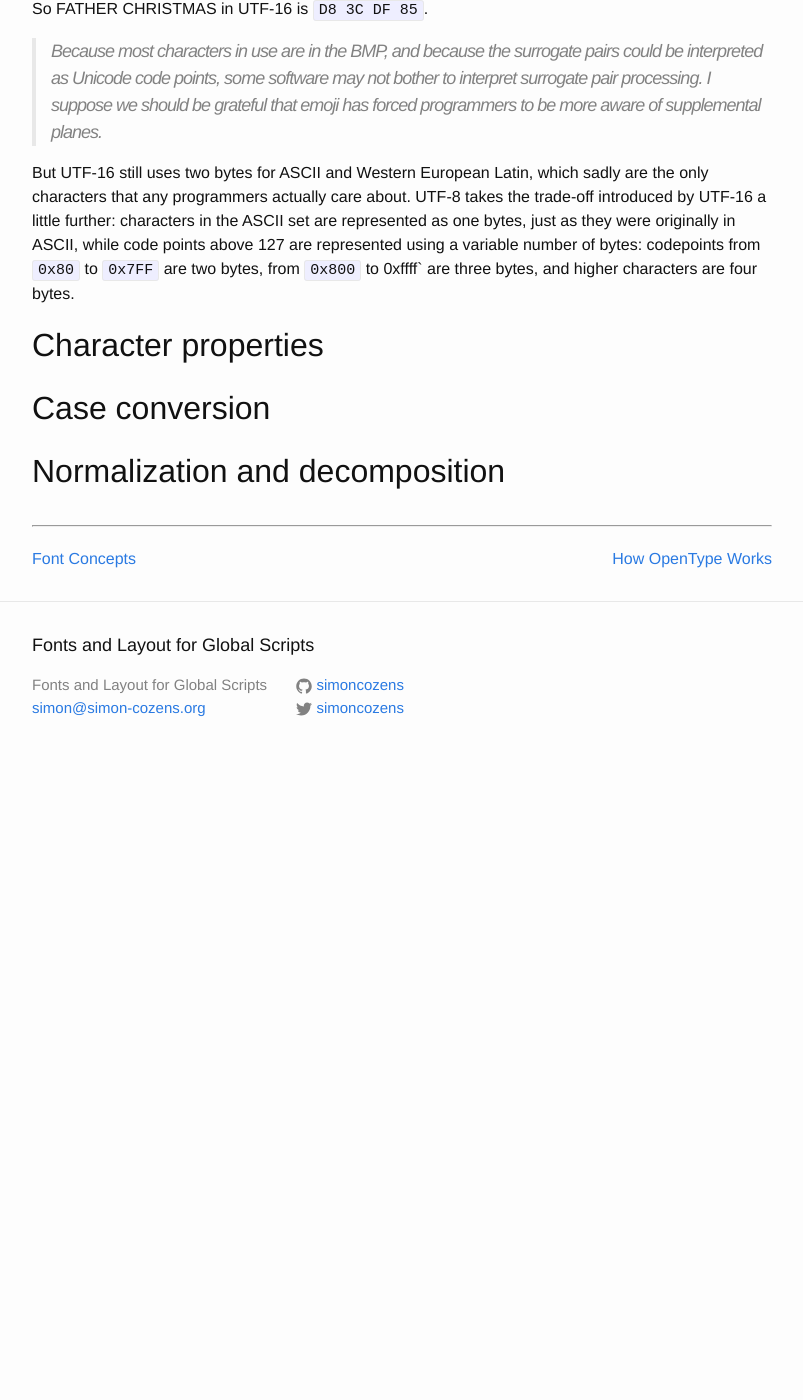
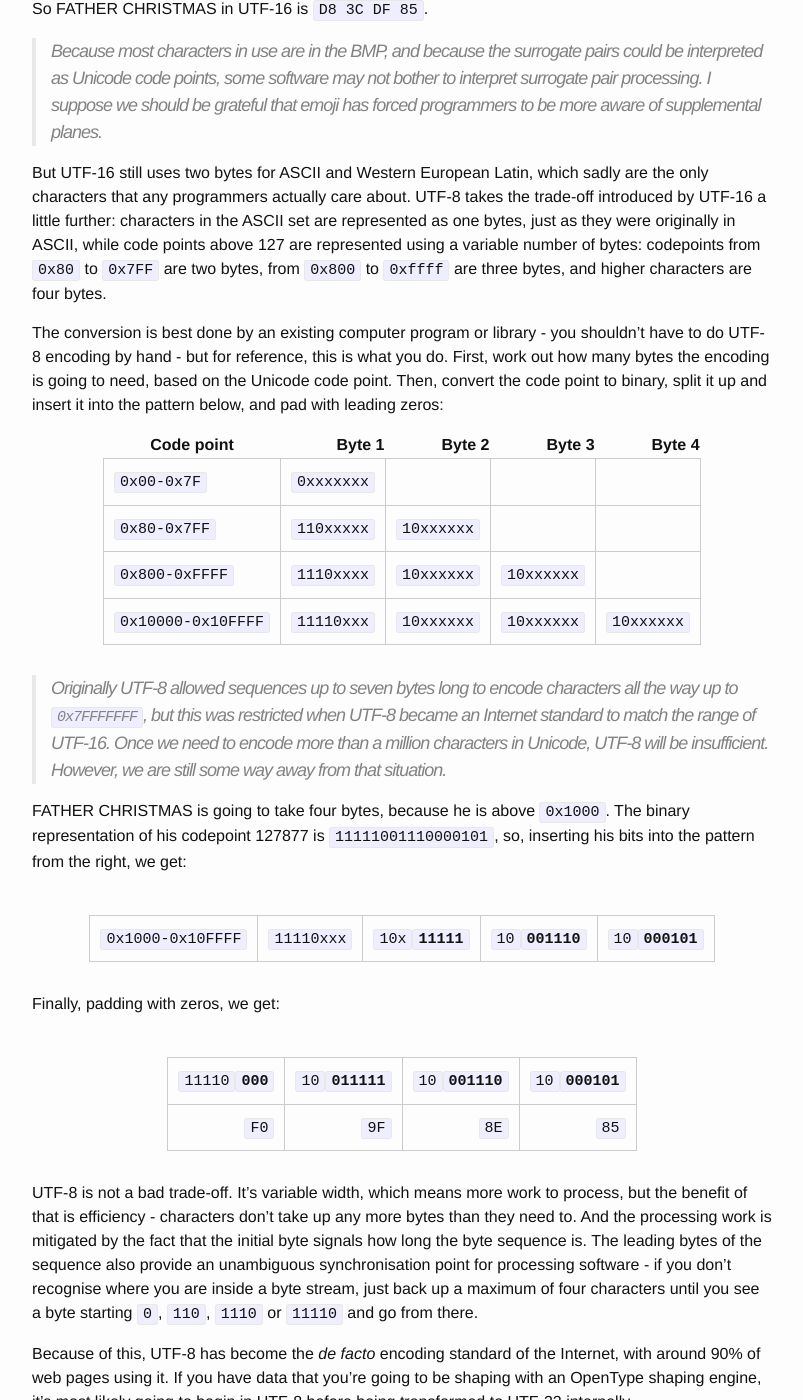
Before and after one commit to simoncozens/fonts-and-layout, a Jekyll site: the page built from unicode.md, in a window 1280 px wide and 1400 px high, scrolled down 3696 px. Shown: the whole window, without its empty margins (238-1041 px from the left). Built offline with Jekyll 4.4.1, drawn with Linux system fonts in a browser that asks for light colours; formulas are drawn with MathJax 3; before the commit the page ends 4475 px from its top, so only the background shows below that; some of the changed text lies outside the part shown.

Commit message:
Encoding sections complete.

```diff
--- a/unicode.md
+++ b/unicode.md
@@ -81,9 +81,41 @@ So FATHER CHRISTMAS in UTF-16 is `D8 3C DF 85`.
 
 > Because most characters in use are in the BMP, and because the surrogate pairs *could* be interpreted as Unicode code points, some software may not bother to interpret surrogate pair processing. I suppose we should be grateful that emoji has forced programmers to be more aware of supplemental planes.
 
-But UTF-16 still uses two bytes for ASCII and Western European Latin, which sadly are the only characters that any programmers actually care about. UTF-8 takes the trade-off introduced by UTF-16 a little further: characters in the ASCII set are represented as one bytes, just as they were originally in ASCII, while code points above 127 are represented using a variable number of bytes: codepoints from `0x80` to `0x7FF` are two bytes, from `0x800` to 0xffff` are three bytes, and higher characters are four bytes.
+But UTF-16 still uses two bytes for ASCII and Western European Latin, which sadly are the only characters that any programmers actually care about. UTF-8 takes the trade-off introduced by UTF-16 a little further: characters in the ASCII set are represented as one bytes, just as they were originally in ASCII, while code points above 127 are represented using a variable number of bytes: codepoints from `0x80` to `0x7FF` are two bytes, from `0x800` to `0xffff` are three bytes, and higher characters are four bytes.
 
+The conversion is best done by an existing computer program or library - you shouldn't have to do UTF-8 encoding by hand - but for reference, this is what you do. First, work out how many bytes the encoding is going to need, based on the Unicode code point. Then, convert the code point to binary, split it up and insert it into the pattern below, and pad with leading zeros:
 
+|---
+| Code point | Byte 1 | Byte 2 | Byte 3 | Byte 4 |
+|-------|-------:|--------:|--------:|--------:|
+|`0x00-0x7F`|`0xxxxxxx`|
+|`0x80-0x7FF`|`110xxxxx`|`10xxxxxx`|
+|`0x800-0xFFFF`|`1110xxxx`|`10xxxxxx`|`10xxxxxx`|
+|`0x10000-0x10FFFF`|`11110xxx`|`10xxxxxx`|`10xxxxxx`|`10xxxxxx`|
+|-------|-------|--------|--------|--------|
+
+> Originally UTF-8 allowed sequences up to seven bytes long to encode characters all the way up to `0x7FFFFFFF`, but this was restricted when UTF-8 became an Internet standard to match the range of UTF-16. Once we need to encode more than a million characters in Unicode, UTF-8 will be insufficient. However, we are still some way away from that situation.
+
+FATHER CHRISTMAS is going to take four bytes, because he is above `0x1000`. The binary representation of his codepoint 127877 is `11111001110000101`, so, inserting his bits into the pattern from the right, we get:
+
+|---
+||||
+|-------|-------:|--------:|--------:|--------:|
+|`0x1000-0x10FFFF`|`11110xxx`|`10x`**`11111`**|`10`**`001110`**|`10`**`000101`**|
+|-------|-------|--------|--------|--------|
+
+Finally, padding with zeros, we get:
+
+|---
+||||
+|-------:|--------:|--------:|--------:|
+|`11110`**`000`**|`10`**`011111`**|`10`**`001110`**|`10`**`000101`**|
+|`F0`|`9F`|`8E`|`85`|
+|-------|--------|--------|--------|
+
+UTF-8 is not a bad trade-off. It's variable width, which means more work to process, but the benefit of that is efficiency - characters don't take up any more bytes than they need to. And the processing work is mitigated by the fact that the initial byte signals how long the byte sequence is. The leading bytes of the sequence also provide an unambiguous synchronisation point for processing software - if you don't recognise where you are inside a byte stream, just back up a maximum of four characters until you see a byte starting `0`, `110`, `1110` or `11110` and go from there.
+
+Because of this, UTF-8 has become the *de facto* encoding standard of the Internet, with around 90% of web pages using it. If you have data that you're going to be shaping with an OpenType shaping engine, it's most likely going to begin in UTF-8 before being transformed to UTF-32 internally.
 
 ## Character properties
 
```
